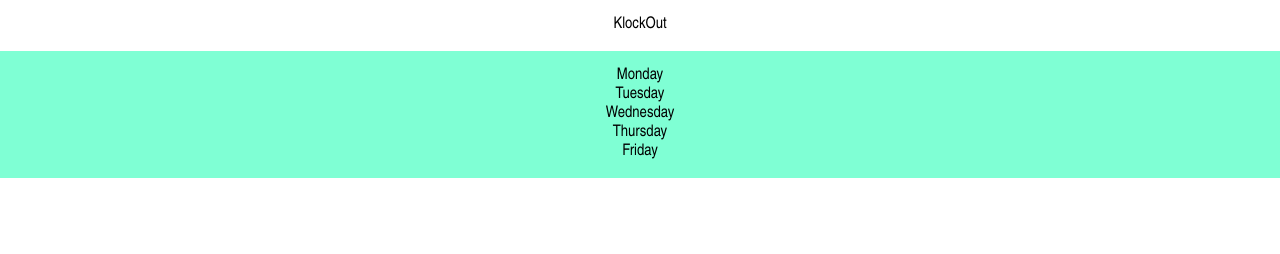
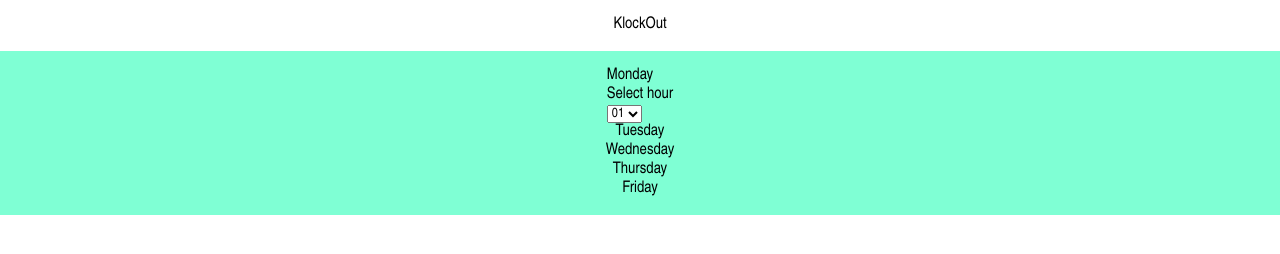
Before and after one commit to mintyry/KlockOut, a plain HTML site: page index.html in a window 1280 px wide. Drawn offline with Linux system fonts and the light colour scheme.

Commit message:
added label and select for monday

```diff
--- a/index.html
+++ b/index.html
@@ -14,6 +14,23 @@
    <main>
     <section>
         <p>Monday</p>
+        <div id="monday-time">
+            <label for="mon-in-hour">Select hour</label>
+            <select name="clock-in hour" id="mon-in-hour" class="in-hour">
+                <option value="01">01</option>
+                <option value="02">02</option>
+                <option value="03">03</option>
+                <option value="04">04</option>
+                <option value="05">05</option>
+                <option value="06">06</option>
+                <option value="07">07</option>
+                <option value="08">08</option>
+                <option value="09">09</option>
+                <option value="10">10</option>
+                <option value="11">11</option>
+                <option value="12">12</option>
+            </select>
+        </div>
     </section>
     <section>
         <p>Tuesday</p>
--- a/styles.css
+++ b/styles.css
@@ -3,9 +3,10 @@
     margin: 0;
     padding: 0;
     font-family: 'Arial Narrow', Arial, sans-serif;
-  }
+}
 
-header, main {
+header,
+main {
     display: flex;
     justify-content: center;
     padding: 1em;
@@ -16,3 +17,8 @@ main {
     align-items: center;
     background-color: aquamarine;
 }
+
+#monday-time label,
+#monday-time select {
+    display: block;
+}
```
